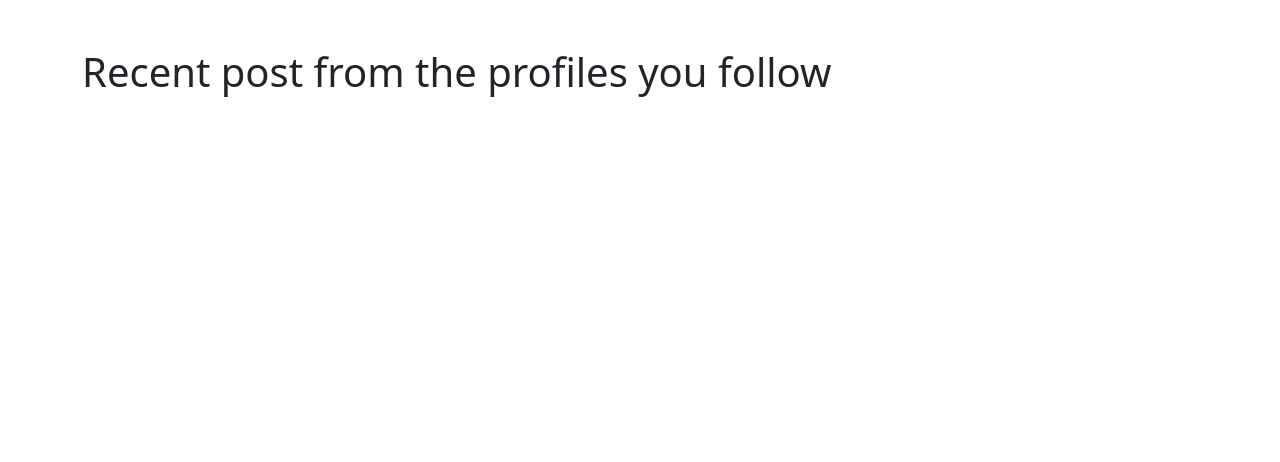
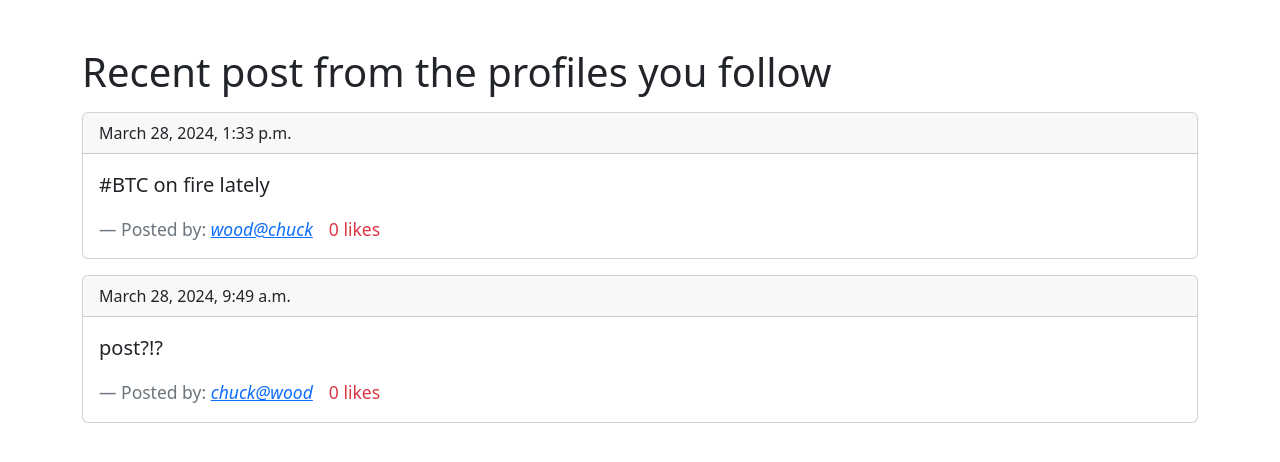
Before and after one commit to mihstr/Network, a Django app: page /following in a window 1280 px wide. Shown: the part 56-518 px from the top of the page. Run offline with Django 3.2, Linux system fonts and the light colour scheme; a user stored in the database is signed in; data comes from the database, SQL or seed files in the repository; both versions use the stored data as it was after the commit.

Commit message:
added following page

```diff
--- a/network/templates/network/following.html
+++ b/network/templates/network/following.html
@@ -11,6 +11,34 @@
 
         <h1 class="mt-5 mb-3">Recent post from the profiles you follow</h1>
 
+        {% if user.is_authenticated %}
+            {% for post in posts %}
+                <div class="card mb-3">
+                    <div class="card-header">{{ post.timestamp }}</div>
+                    <div class="card-body">
+                        <blockquote class="blockquote mb-0">
+                            <p>{{ post.content }}</p>
+                            <footer class="d-flex flex-row blockquote-footer mt-2">
+                                Posted by:{{ "&nbsp;" }}
+                                <cite title="Source Title">
+                                    <a href="{% url "user_profile" post.user.id %}">
+                                        {{ post.user }}
+                                    </a>
+                                </cite>
+                                <div class="link link-danger ms-3" id="like_post">
+                                    {% if post.likes == 1 %}
+                                        {{ post.likes }} like
+                                    {% else %}
+                                        {{ post.likes }} likes
+                                    {% endif %}
+                                </div>
+                            </footer>
+                        </blockquote>
+                    </div>
+                </div>
+            {% endfor %}
+        {% endif %}
+
     </div>
 {% endblock body %}
 
--- a/network/views.py
+++ b/network/views.py
@@ -1,5 +1,6 @@
 from django.contrib.auth import authenticate, login, logout
 from django.contrib.auth.decorators import login_required
+from django.core.paginator import Paginator
 from django.contrib import messages
 from django.db import IntegrityError
 from django.http import HttpResponse, HttpResponseRedirect
@@ -18,8 +19,12 @@ def index(request):
 
 @login_required
 def following(request):
+    current_user = User.objects.get(username=request.user)
+    profiles_following = current_user.following.all()
+    profiles = [follower.profile for follower in profiles_following]
+    posts = Post.objects.filter(user__in=profiles)
     return render(request, "network/following.html", {
-
+        "posts": posts,
     })
 
 def user_profile (request, user_id):
--- a/project4/settings.py
+++ b/project4/settings.py
@@ -120,3 +120,5 @@ USE_TZ = True
 # https://docs.djangoproject.com/en/3.0/howto/static-files/
 
 STATIC_URL = '/static/'
+
+LOGIN_URL = "/login"
```
Also changed, not shown: db.sqlite3.
